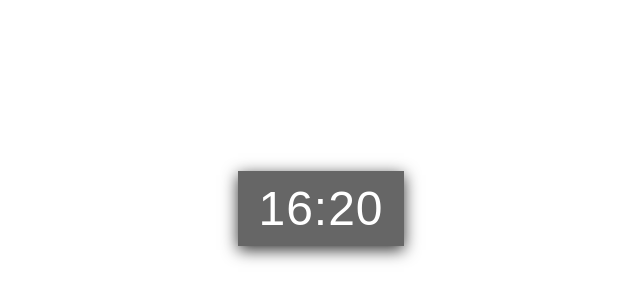
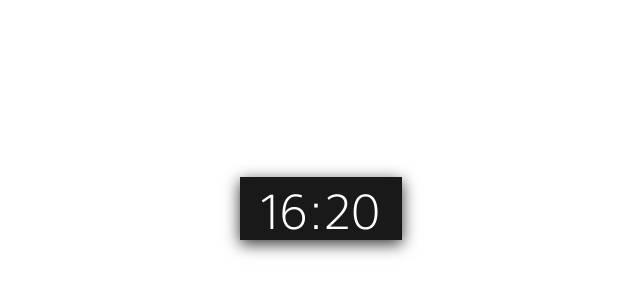
Before and after one commit to Asthriona/PS4-Clock, a website: page index.html in a window 1280 px wide. Shown: the part 192-492 px from the top of the page, without its empty margins (319-959 px from the left). Drawn offline with Linux system fonts and the light colour scheme.

Commit message:
Update CSS to look like the real clock

```diff
--- a/styles.css
+++ b/styles.css
@@ -1,4 +1,10 @@
+@font-face {
+  font-family: 'SST';
+  src: url('./fonts/SSTLight.TTF') format('truetype'); /* Or .woff/.woff2 */
+}
+
 body {
+  font-family: 'SST';
   margin: 0;
   display: flex;
   justify-content: center;
@@ -8,14 +14,12 @@ body {
 }
 
 .clock-container {
-  color: #ffffff; /* White text */
-  font-family: 'Arial', sans-serif; /* Simple and clean font */
-  font-size: 48px; /* Big font for clear visibility */
-  padding: 10px 20px;
-  /* border: 2px solid #555555; Border similar to the subtle outline on PS4 UI */
-  /* border-radius: 10px; Rounded corners */
-  background-color: rgba(0, 0, 0, 0.6); /* Transparent background */
-  box-shadow: 0 4px 15px rgba(0, 0, 0, 0.8); /* Light shadow effect */
+  color: #ffffff;
+  font-family: 'SST';
+  font-size: 48px;
+  padding: 0px 21px;
+  background-color: rgba(0, 0, 0, 0.9);
+  box-shadow: 0 4px 15px rgba(0, 0, 0, 0.8);
 }
 
 #time {
```
